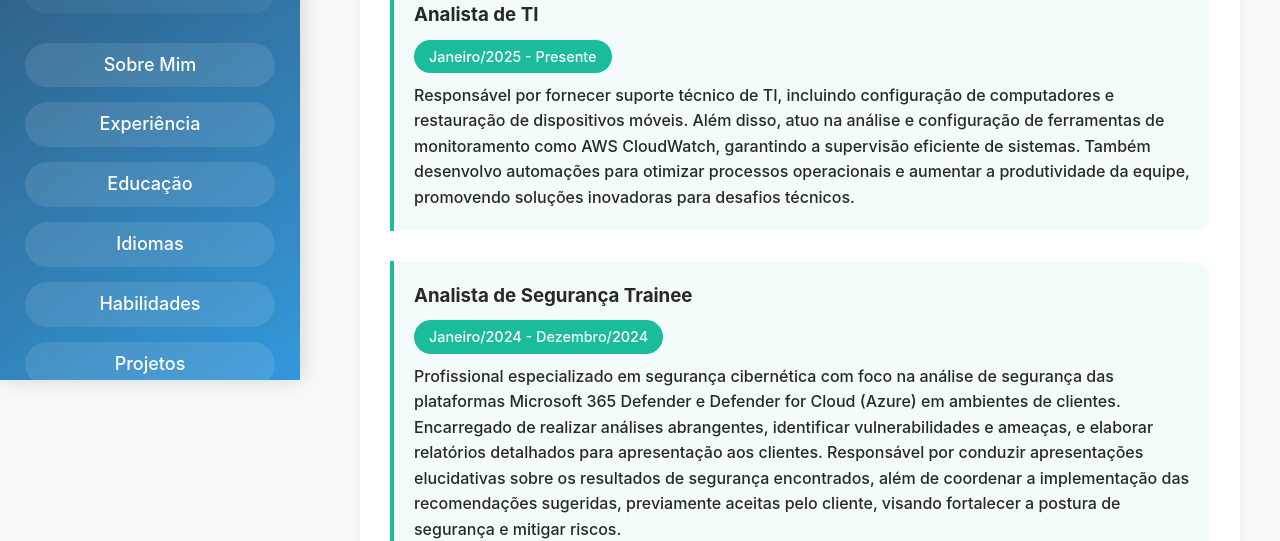
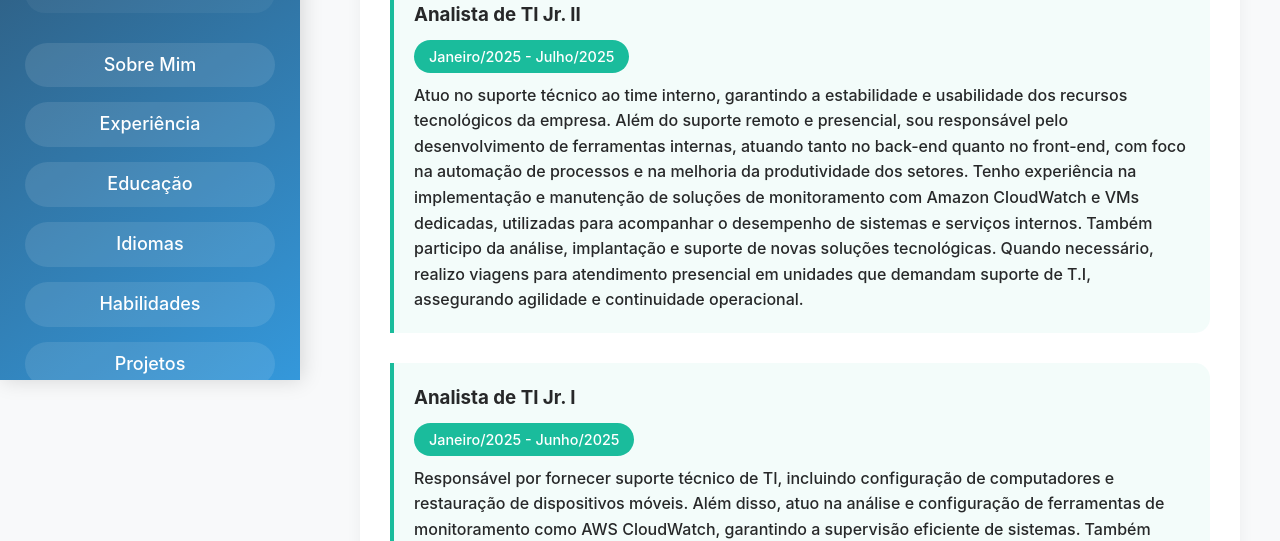
Before and after one commit to schwabandre/Curriculo, a website built with Vite: page index.html in a window 1280 px wide. Shown: the part 420-961 px from the top of the page. Built offline with nearby package versions, Linux system fonts and the light colour scheme.

Commit message:
Update index.html

```diff
--- a/index.html
+++ b/index.html
@@ -54,8 +54,16 @@
                 <h2>Experiência</h2>
                 <div class="job" data-aos="fade-left">
                     <article>
-                        <h3>Analista de TI</h3>
-                        <span class="date">Janeiro/2025 - Presente</span>
+                        <h3>Analista de TI Jr. II</h3>
+                        <span class="date">Janeiro/2025 - Julho/2025</span>
+                        <p>Atuo no suporte técnico ao time interno, garantindo a estabilidade e usabilidade dos recursos tecnológicos da empresa. Além do suporte remoto e presencial, sou responsável pelo desenvolvimento de ferramentas internas, atuando tanto no back-end quanto no front-end, com foco na automação de processos e na melhoria da produtividade dos setores. Tenho experiência na implementação e manutenção de soluções de monitoramento com Amazon CloudWatch e VMs dedicadas, utilizadas para acompanhar o desempenho de sistemas e serviços internos. Também participo da análise, implantação e suporte de novas soluções tecnológicas. Quando necessário, realizo viagens para atendimento presencial em unidades que demandam suporte de T.I, assegurando agilidade e continuidade operacional.</p>
+                    </article>
+                </div>
+
+                <div class="job" data-aos="fade-left">
+                    <article>
+                        <h3>Analista de TI Jr. I</h3>
+                        <span class="date">Janeiro/2025 - Junho/2025</span>
                         <p>Responsável por fornecer suporte técnico de TI, incluindo configuração de computadores e restauração de dispositivos móveis. Além disso, atuo na análise e configuração de ferramentas de monitoramento como AWS CloudWatch, garantindo a supervisão eficiente de sistemas. Também desenvolvo automações para otimizar processos operacionais e aumentar a produtividade da equipe, promovendo soluções inovadoras para desafios técnicos.</p>
                     </article>
                 </div>
```
